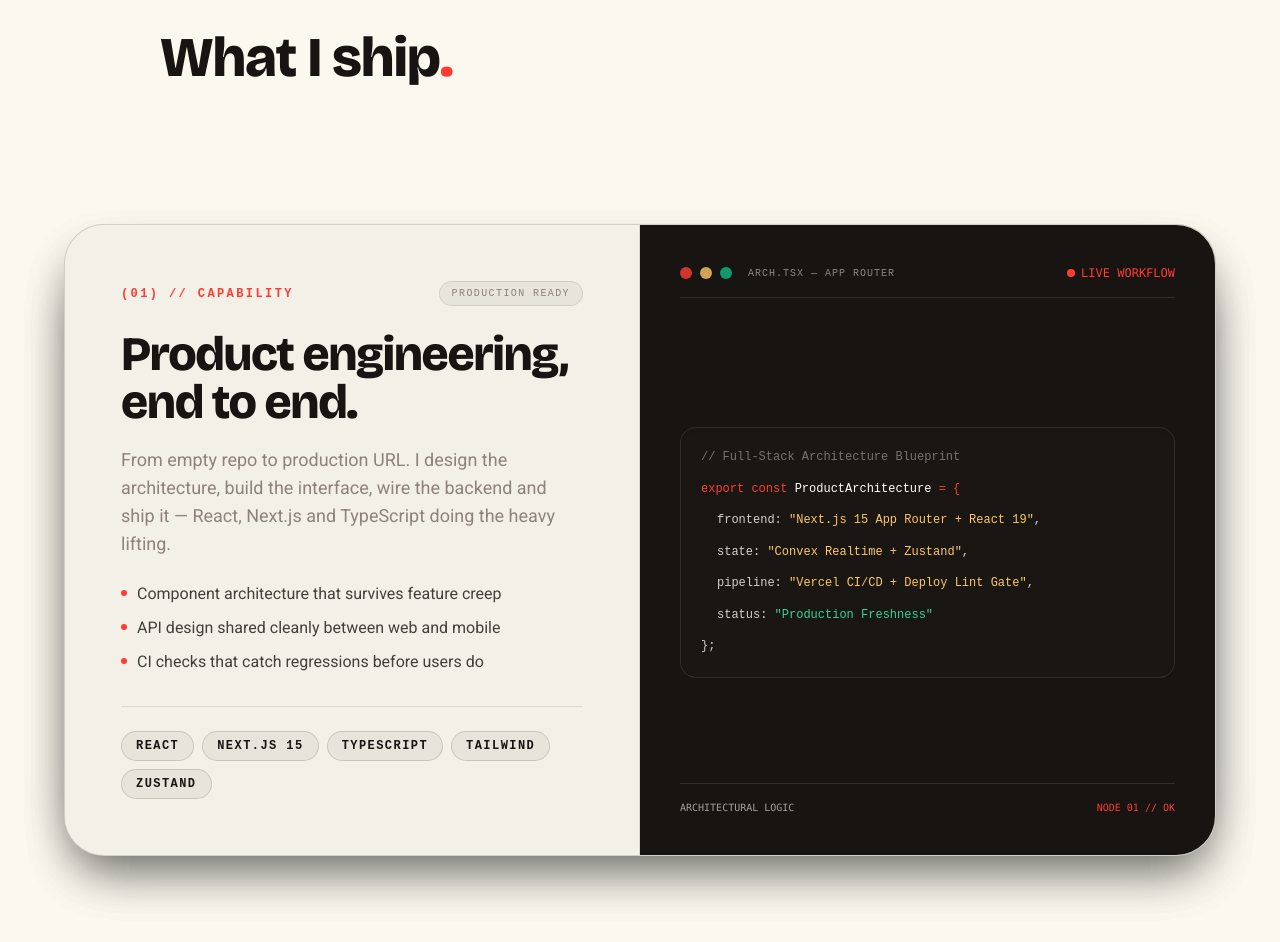
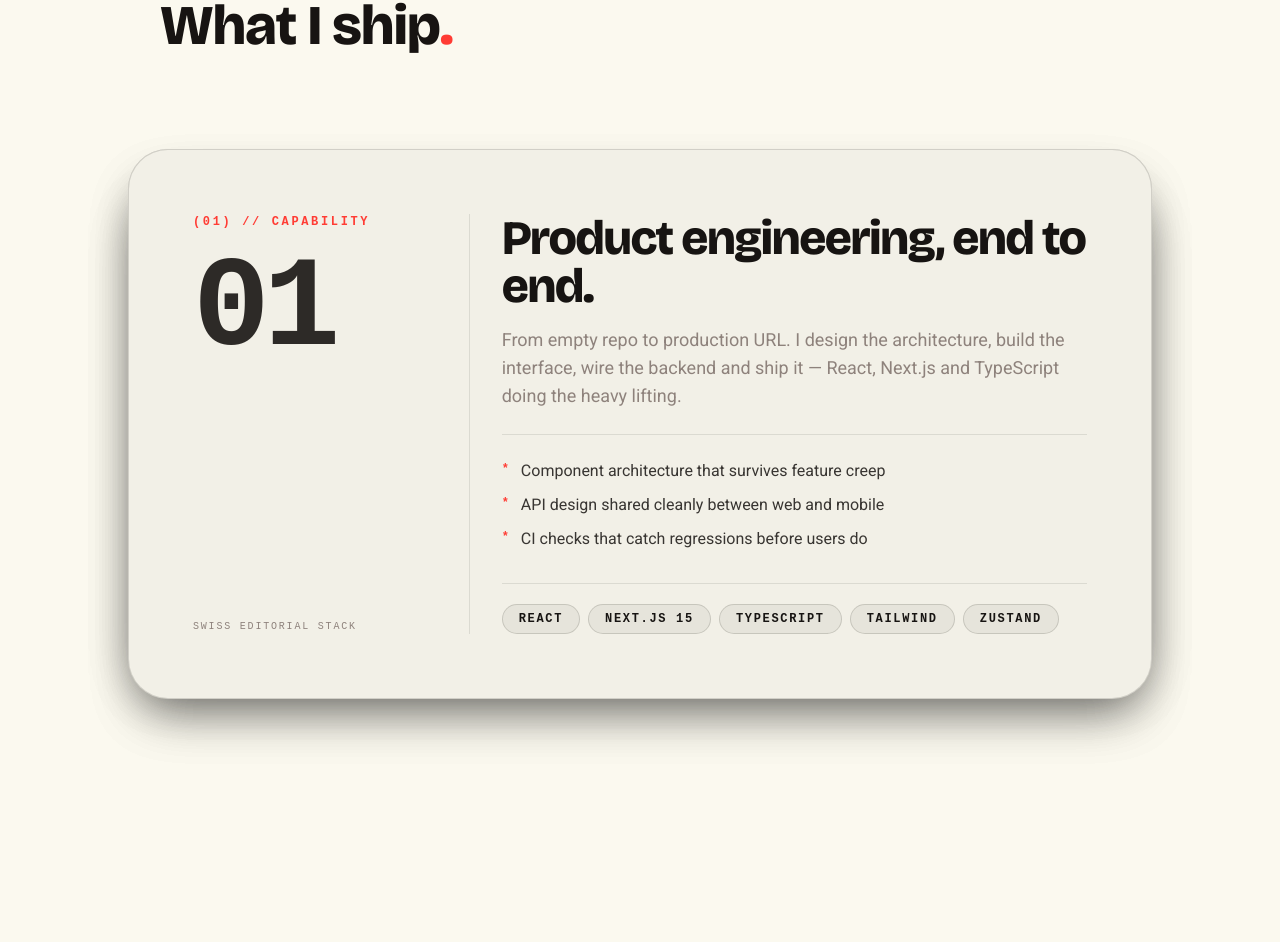
Before and after one commit to deepmroot/mandeep-portfolio, a React (Vite) app: page / in a window 1280 px wide. Shown: the part 9274-10216 px from the top of the page. Built offline with nearby package versions, Linux system fonts and the light colour scheme; a web font is replaced by a local one.

Commit message:
feat: Implement Sample B Clean Swiss Typographic Grid and fix top background cut-off in Ships

```diff
--- a/src/appart-theme/Portfolio.jsx
+++ b/src/appart-theme/Portfolio.jsx
@@ -1345,10 +1345,10 @@ function Ships() {
             const exitT = gsap.utils.clamp(0, 1, (raw - i) / segLen);
             const depth = Math.max(0, i - raw);
             gsap.set(card, {
-              y: depth * 42 - exitT * lift,
+              y: depth * 40 - exitT * lift,
               z: -depth * 30,
-              rotateX: exitT * 12,
-              scale: Math.max(0.92, 1 - depth * 0.04),
+              rotateX: exitT * 10,
+              scale: Math.max(0.94, 1 - depth * 0.03),
               transformOrigin: "50% 0%",
             });
           });
@@ -1361,9 +1361,11 @@ function Ships() {
   }, []);
 
   return (
-    <section id="about" className="bg-[#fbf9ef]">
-      <div className="max-w-6xl mx-auto px-5 sm:px-8 md:px-24 pt-20 sm:pt-28">
-        <h2 className={`${DISPLAY} font-extrabold tracking-[-0.02em] text-[clamp(2rem,5vw,3.5rem)] mb-10 text-[#171412]`}>
+    <section id="about" className="bg-[#fbf9ef] py-12 sm:py-20 relative z-20">
+      <div ref={stackRef} className="relative h-screen [perspective:2200px] overflow-visible">
+        {/* Pinned Section Header */}
+        <div className="max-w-6xl mx-auto px-5 sm:px-8 md:px-24 pb-8">
+          <h2 className={`${DISPLAY} font-extrabold tracking-[-0.02em] text-[clamp(2rem,5vw,3.5rem)] text-[#171412]`}>
             <Reveal onView>
               <span>
                 What I ship<span className="text-[#ff3c34]">.</span>
@@ -1372,134 +1374,62 @@ function Ships() {
           </h2>
         </div>
 
-      <div ref={stackRef} className="relative h-screen [perspective:2200px] overflow-hidden">
         {SHIPS.map((ship, i) => {
           return (
             <div
               key={ship.no}
               ref={(el) => (cardEls.current[i] = el)}
-              className="absolute inset-0 flex items-center justify-center px-4 sm:px-8 md:px-16 [transform-style:preserve-3d] [backface-visibility:hidden] [will-change:transform]"
+              className="absolute inset-0 pt-20 flex items-center justify-center px-4 sm:px-8 md:px-16 [transform-style:preserve-3d] [backface-visibility:hidden] [will-change:transform]"
               style={{ zIndex: SHIPS.length - i }}
             >
-              <div className="relative w-full max-w-6xl rounded-[2rem] sm:rounded-[2.5rem] bg-[#f2f0e7] text-[#171412] shadow-2xl border border-[#171412]/15 overflow-hidden grid md:grid-cols-12 min-h-[28rem] sm:min-h-[32rem]">
-                {/* Left Panel: Clean Editorial Typography */}
-                <div className="md:col-span-6 p-8 sm:p-12 md:p-14 flex flex-col justify-between border-b md:border-b-0 md:border-r border-[#171412]/10 bg-[#f2f0e7]">
+              <div className="relative w-full max-w-5xl rounded-[2rem] sm:rounded-[2.5rem] bg-[#f2f0e7] text-[#171412] shadow-2xl border border-[#171412]/15 p-8 sm:p-14 md:p-16 grid md:grid-cols-12 gap-8 items-center min-h-[26rem] sm:min-h-[30rem]">
+                {/* Left Column: Giant Swiss Numeral */}
+                <div className="md:col-span-4 flex flex-col justify-between h-full border-b md:border-b-0 md:border-r border-[#171412]/10 pb-6 md:pb-0 md:pr-8">
                   <div>
-                    <div className="flex items-center justify-between gap-4 mb-6">
-                      <span className={`${MONO} text-xs font-extrabold uppercase tracking-[0.2em] text-[#ff3c34]`}>
+                    <span className={`${MONO} text-xs font-extrabold uppercase tracking-[0.22em] text-[#ff3c34] block mb-4`}>
                       ({ship.no}) // CAPABILITY
                     </span>
-                      <span className={`${MONO} text-[10px] uppercase tracking-[0.14em] text-[#8e827c] bg-[#171412]/5 px-3 py-1 rounded-full border border-[#171412]/10`}>
-                        PRODUCTION READY
+                    <div className={`${MONO} text-[clamp(4.5rem,10vw,8.5rem)] font-extrabold leading-none tracking-tighter text-[#171412]/90`}>
+                      0{i + 1}
+                    </div>
+                  </div>
+                  <span className={`${MONO} text-[10px] uppercase tracking-[0.18em] text-[#8e827c] mt-4 block`}>
+                    SWISS EDITORIAL STACK
                   </span>
                 </div>
 
-                    <h3 className={`${DISPLAY} font-extrabold tracking-[-0.03em] text-3xl sm:text-4xl md:text-5xl leading-[1.05] text-[#171412]`}>
+                {/* Right Column: Spacious Editorial Content */}
+                <div className="md:col-span-8 flex flex-col justify-between h-full">
+                  <div>
+                    <h3 className={`${DISPLAY} font-extrabold tracking-[-0.035em] text-2xl sm:text-4xl md:text-5xl leading-[1.05] text-[#171412]`}>
                       {ship.title}
                     </h3>
 
-                    <p className="mt-5 text-base sm:text-lg leading-relaxed text-[#8e827c] font-normal">
+                    <p className="mt-4 text-base sm:text-lg text-[#8e827c] leading-relaxed font-normal">
                       {ship.body}
                     </p>
 
-                    <ul className="mt-6 space-y-2.5">
+                    <div className="w-full h-px bg-[#171412]/10 my-6" />
+
+                    <ul className="space-y-2.5">
                       {ship.highlights.map((line) => (
-                        <li key={line} className="flex items-start gap-2.5 text-sm sm:text-base text-[#171412]/80">
-                          <span className="mt-2 w-1.5 h-1.5 rounded-full bg-[#ff3c34] shrink-0" />
+                        <li key={line} className="flex items-start gap-3 text-sm sm:text-base text-[#171412]/85">
+                          <span className={`${MONO} text-[#ff3c34] font-bold text-xs mt-0.5`}>*</span>
                           <span>{line}</span>
                         </li>
                       ))}
                     </ul>
                   </div>
 
-                  <div className="flex flex-wrap gap-2 mt-8 pt-6 border-t border-[#171412]/10">
+                  <div className="flex flex-wrap gap-2 mt-8 pt-5 border-t border-[#171412]/10">
                     {ship.chips.map((chip) => (
                       <span
                         key={chip}
-                        className={`${MONO} text-[10px] sm:text-xs font-extrabold uppercase tracking-[0.12em] px-3.5 py-1.5 rounded-full bg-[#171412]/5 text-[#171412] border border-[#171412]/15`}
+                        className={`${MONO} text-[10px] sm:text-xs font-extrabold uppercase tracking-[0.14em] px-4 py-1.5 rounded-full bg-[#171412]/5 text-[#171412] border border-[#171412]/15`}
                       >
                         {chip}
                       </span>
                     ))}
-                  </div>
-                </div>
-
-                {/* Right Panel: Dark Micro-UI / Code Wireframe Card */}
-                <div className="md:col-span-6 bg-[#171412] p-6 sm:p-10 flex flex-col justify-between relative overflow-hidden text-[#fbf9ef]">
-                  {/* Top Bar Window Indicators */}
-                  <div className="flex items-center justify-between pb-4 border-b border-white/10 mb-6">
-                    <div className="flex items-center gap-2">
-                      <div className="w-3 h-3 rounded-full bg-[#ff3c34]/80" />
-                      <div className="w-3 h-3 rounded-full bg-[#ffc765]/80" />
-                      <div className="w-3 h-3 rounded-full bg-emerald-500/80" />
-                      <span className={`${MONO} text-[10px] text-white/50 ml-2 tracking-widest uppercase`}>
-                        {i === 0 ? "arch.tsx — App Router" : i === 1 ? "runtime.rs — Tokio CLI" : i === 2 ? "billing.ts — Stripe Flow" : "analytics.json — System Spec"}
-                      </span>
-                    </div>
-                    <div className="flex items-center gap-1.5 text-[#ff3c34] text-xs font-mono">
-                      <span className="w-2 h-2 rounded-full bg-[#ff3c34] animate-pulse" />
-                      <span>LIVE WORKFLOW</span>
-                    </div>
-                  </div>
-
-                  {/* Wireframe Mockup Visuals per Card */}
-                  {i === 0 && (
-                    <div className={`${MONO} text-xs leading-relaxed text-white/80 space-y-3 bg-[#191614] p-5 rounded-2xl border border-white/10 shadow-inner my-auto`}>
-                      <div className="text-white/40">// Full-Stack Architecture Blueprint</div>
-                      <div className="text-[#ff3c34]">export const <span className="text-white">ProductArchitecture</span> = &#123;</div>
-                      <div className="pl-4">frontend: <span className="text-[#ffc765]">"Next.js 15 App Router + React 19"</span>,</div>
-                      <div className="pl-4">state: <span className="text-[#ffc765]">"Convex Realtime + Zustand"</span>,</div>
-                      <div className="pl-4">pipeline: <span className="text-[#ffc765]">"Vercel CI/CD + Deploy Lint Gate"</span>,</div>
-                      <div className="pl-4">status: <span className="text-emerald-400">"Production Freshness"</span></div>
-                      <div>&#125;;</div>
-                    </div>
-                  )}
-
-                  {i === 1 && (
-                    <div className={`${MONO} text-xs leading-relaxed text-white/80 space-y-3 bg-[#191614] p-5 rounded-2xl border border-white/10 shadow-inner my-auto`}>
-                      <div className="text-white/40">// Rust Async Tokio Terminal Engine</div>
-                      <div className="text-[#ff3c34]">pub struct <span className="text-white">AgentRuntime</span> &#123;</div>
-                      <div className="pl-4">concurrency: <span className="text-[#ffc765]">TokioAsyncStream</span>,</div>
-                      <div className="pl-4">memory_recall: <span className="text-emerald-400">"sub-50ms vector search"</span>,</div>
-                      <div className="pl-4">encryption: <span className="text-[#ffc765]">"Local AES-256 Key Storage"</span>,</div>
-                      <div>&#125;</div>
-                    </div>
-                  )}
-
-                  {i === 2 && (
-                    <div className={`${MONO} text-xs leading-relaxed text-white/80 space-y-3 bg-[#191614] p-5 rounded-2xl border border-white/10 shadow-inner my-auto`}>
-                      <div className="text-white/40">// Stripe Subscription & Supabase Realtime</div>
-                      <div className="flex items-center justify-between bg-white/5 p-3 rounded-xl border border-white/10">
-                        <span>Subscription Tier</span>
-                        <span className="text-emerald-400 font-bold">$49/mo Active</span>
-                      </div>
-                      <div className="flex items-center justify-between bg-white/5 p-3 rounded-xl border border-white/10">
-                        <span>Property Sync (Zillow API)</span>
-                        <span className="text-[#ff3c34] font-bold">100% Synced</span>
-                      </div>
-                    </div>
-                  )}
-
-                  {i === 3 && (
-                    <div className={`${MONO} text-xs leading-relaxed text-white/80 space-y-3 bg-[#191614] p-5 rounded-2xl border border-white/10 shadow-inner my-auto`}>
-                      <div className="text-white/40">// Municipal & Enterprise Systems Audit</div>
-                      <div className="grid grid-cols-2 gap-3">
-                        <div className="bg-white/5 p-3 rounded-xl border border-white/10">
-                          <span className="block text-[10px] text-white/50">UPTIME</span>
-                          <span className="text-emerald-400 font-bold text-base">99.98%</span>
-                        </div>
-                        <div className="bg-white/5 p-3 rounded-xl border border-white/10">
-                          <span className="block text-[10px] text-white/50">CONVERSION</span>
-                          <span className="text-[#ffc765] font-bold text-base">2.4x Growth</span>
-                        </div>
-                      </div>
-                    </div>
-                  )}
-
-                  {/* Micro-UI Node Indicators Footer */}
-                  <div className="pt-4 border-t border-white/10 flex items-center justify-between text-[10px] text-white/60 font-mono">
-                    <span>ARCHITECTURAL LOGIC</span>
-                    <span className="text-[#ff3c34]">NODE 0{i + 1} // OK</span>
                   </div>
                 </div>
               </div>
```
Lines whose indentation alone changed are shown as unchanged.
